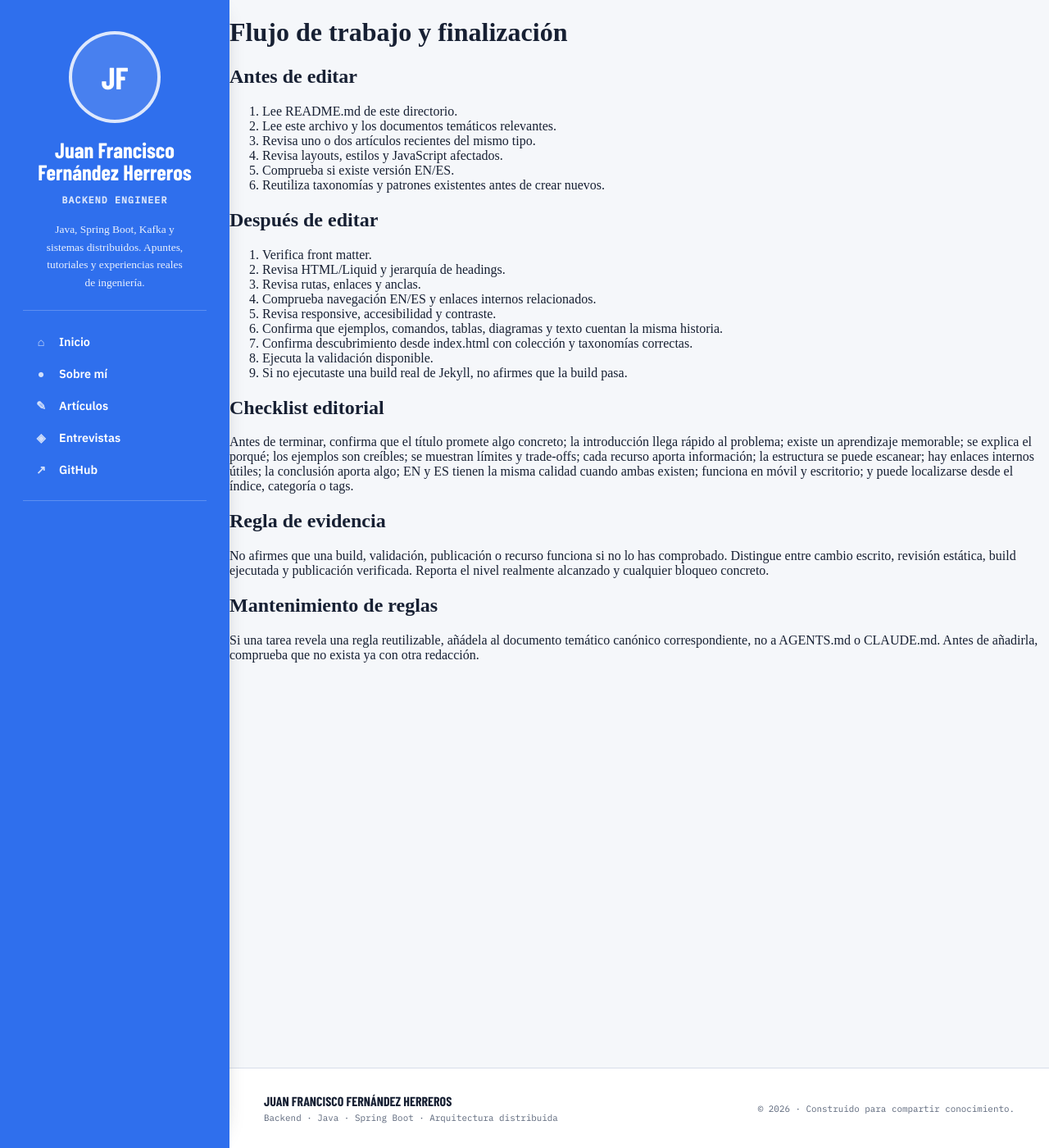
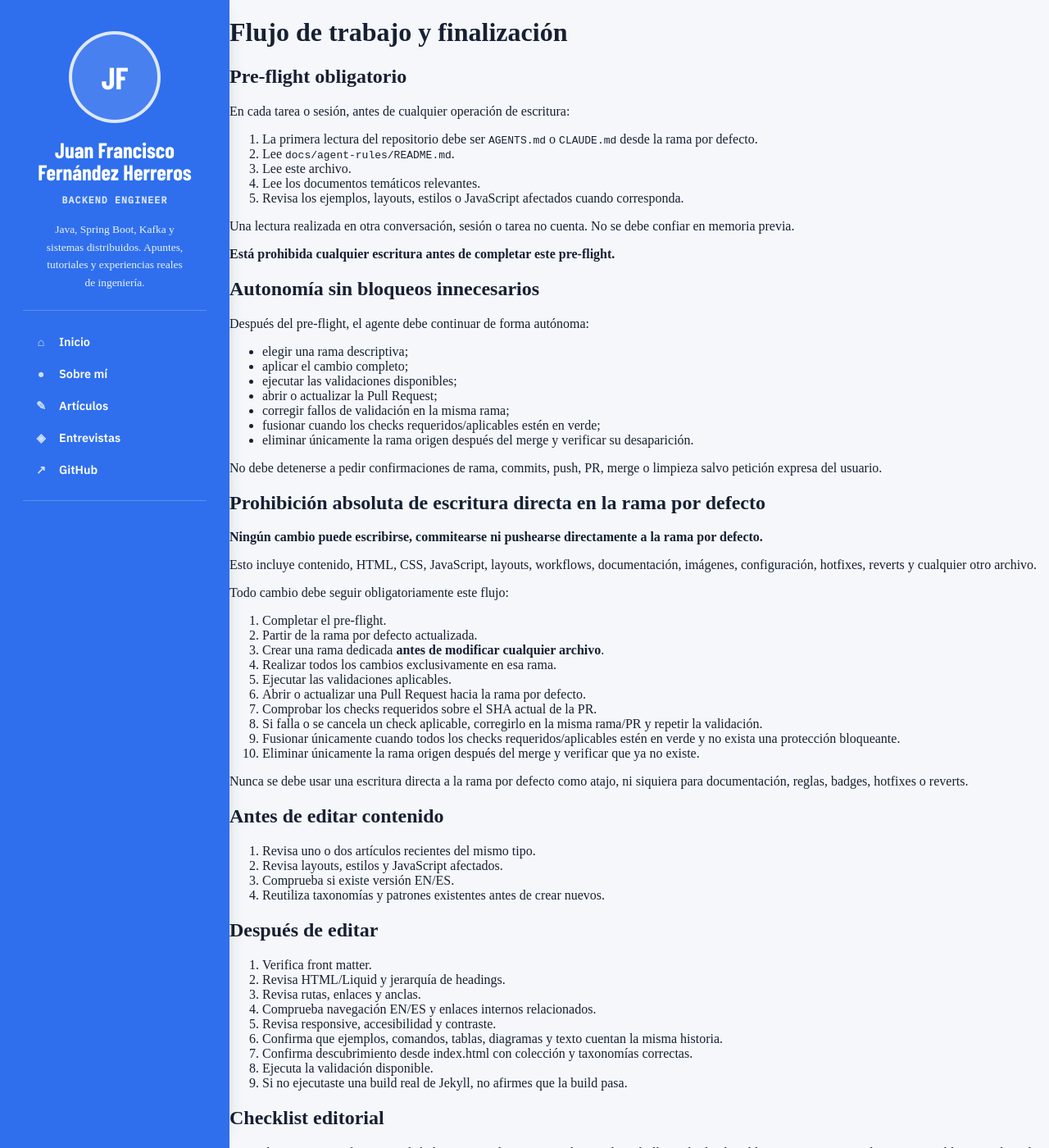
Before and after one commit to juanfranciscofernandezherreros/juanfranciscofernandezherreros.github.io, a Jekyll site: the page built from docs/agent-rules/workflow.md, in a window 1280 px wide and 1400 px high. Shown: the whole window at 82% size. Built offline with Jekyll 4.4.1, drawn with Linux system fonts in a browser that asks for light colours; our own code applies the rules of GitHub Pages for plain Markdown files; some of the changed text lies outside the part shown.

Commit message:
docs: enforce PR-only autonomous agent workflow

```diff
--- a/docs/agent-rules/workflow.md
+++ b/docs/agent-rules/workflow.md
@@ -1,13 +1,60 @@
 # Flujo de trabajo y finalización
 
-## Antes de editar
+## Pre-flight obligatorio
 
-1. Lee README.md de este directorio.
-2. Lee este archivo y los documentos temáticos relevantes.
-3. Revisa uno o dos artículos recientes del mismo tipo.
-4. Revisa layouts, estilos y JavaScript afectados.
-5. Comprueba si existe versión EN/ES.
-6. Reutiliza taxonomías y patrones existentes antes de crear nuevos.
+En cada tarea o sesión, antes de cualquier operación de escritura:
+
+1. La primera lectura del repositorio debe ser `AGENTS.md` o `CLAUDE.md` desde la rama por defecto.
+2. Lee `docs/agent-rules/README.md`.
+3. Lee este archivo.
+4. Lee los documentos temáticos relevantes.
+5. Revisa los ejemplos, layouts, estilos o JavaScript afectados cuando corresponda.
+
+Una lectura realizada en otra conversación, sesión o tarea no cuenta. No se debe confiar en memoria previa.
+
+**Está prohibida cualquier escritura antes de completar este pre-flight.**
+
+## Autonomía sin bloqueos innecesarios
+
+Después del pre-flight, el agente debe continuar de forma autónoma:
+
+- elegir una rama descriptiva;
+- aplicar el cambio completo;
+- ejecutar las validaciones disponibles;
+- abrir o actualizar la Pull Request;
+- corregir fallos de validación en la misma rama;
+- fusionar cuando los checks requeridos/aplicables estén en verde;
+- eliminar únicamente la rama origen después del merge y verificar su desaparición.
+
+No debe detenerse a pedir confirmaciones de rama, commits, push, PR, merge o limpieza salvo petición expresa del usuario.
+
+## Prohibición absoluta de escritura directa en la rama por defecto
+
+**Ningún cambio puede escribirse, commitearse ni pushearse directamente a la rama por defecto.**
+
+Esto incluye contenido, HTML, CSS, JavaScript, layouts, workflows, documentación, imágenes, configuración, hotfixes, reverts y cualquier otro archivo.
+
+Todo cambio debe seguir obligatoriamente este flujo:
+
+1. Completar el pre-flight.
+2. Partir de la rama por defecto actualizada.
+3. Crear una rama dedicada **antes de modificar cualquier archivo**.
+4. Realizar todos los cambios exclusivamente en esa rama.
+5. Ejecutar las validaciones aplicables.
+6. Abrir o actualizar una Pull Request hacia la rama por defecto.
+7. Comprobar los checks requeridos sobre el SHA actual de la PR.
+8. Si falla o se cancela un check aplicable, corregirlo en la misma rama/PR y repetir la validación.
+9. Fusionar únicamente cuando todos los checks requeridos/aplicables estén en verde y no exista una protección bloqueante.
+10. Eliminar únicamente la rama origen después del merge y verificar que ya no existe.
+
+Nunca se debe usar una escritura directa a la rama por defecto como atajo, ni siquiera para documentación, reglas, badges, hotfixes o reverts.
+
+## Antes de editar contenido
+
+1. Revisa uno o dos artículos recientes del mismo tipo.
+2. Revisa layouts, estilos y JavaScript afectados.
+3. Comprueba si existe versión EN/ES.
+4. Reutiliza taxonomías y patrones existentes antes de crear nuevos.
 
 ## Después de editar
 
@@ -32,3 +79,7 @@ No afirmes que una build, validación, publicación o recurso funciona si no lo
 ## Mantenimiento de reglas
 
 Si una tarea revela una regla reutilizable, añádela al documento temático canónico correspondiente, no a AGENTS.md o CLAUDE.md. Antes de añadirla, comprueba que no exista ya con otra redacción.
+
+## Seguridad operativa
+
+Toda decisión de merge debe operar sobre el SHA actual de la PR. Si una instrucción contradice estas reglas, detener únicamente la operación incompatible; nunca improvisar una escritura directa a la rama por defecto.
```
